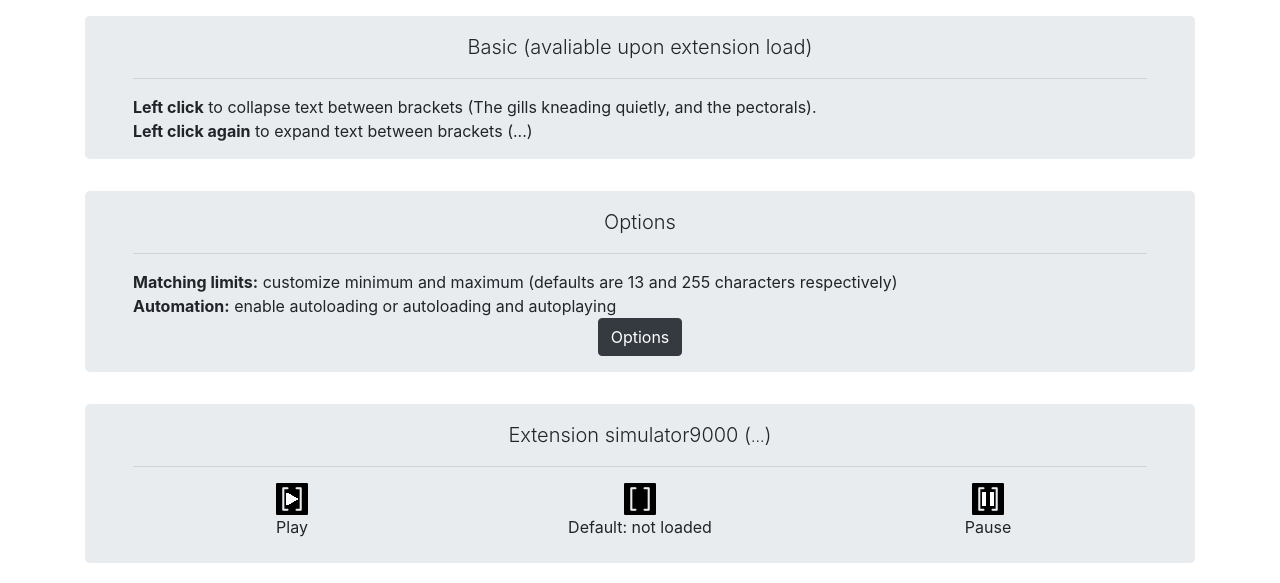
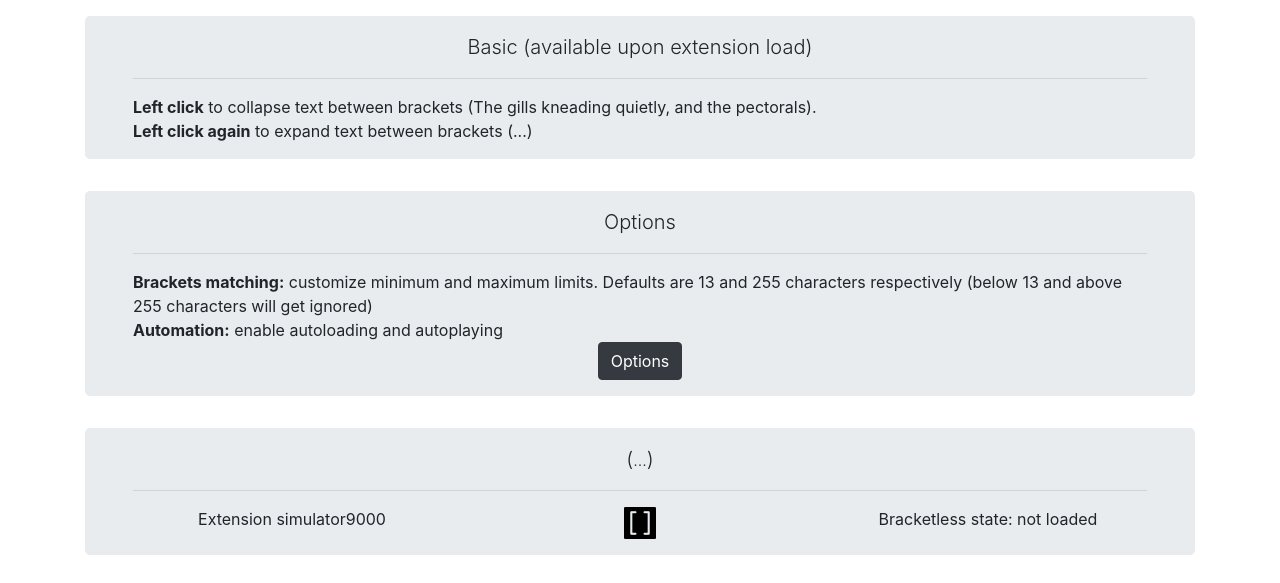
Before and after one commit to mrv1k/bracketless, a browser extension: page core/how/to.html in a window 1280 px wide. Shown: the part 204-787 px from the top of the page. Drawn offline with nearby package versions, Linux system fonts and the light colour scheme.

Commit message:
Update how to layout
Make it less confusing

```diff
--- a/core/how/to.html
+++ b/core/how/to.html
@@ -57,7 +57,7 @@
 
       <div class="jumbotron">
         <div class="lead text-center">Basic
-          <span>(<bracket-less class="uncollapsed" data-bracketless="avaliable upon extension load">avaliable upon extension load</bracket-less>)</span>
+          <span>(<bracket-less class="uncollapsed" data-bracketless="available upon extension load">available upon extension load</bracket-less>)</span>
         </div>
         <hr>
         <div>
@@ -74,43 +74,34 @@
       <div class="jumbotron">
         <div class="text-center lead">Options</div>
         <hr>
-        <div><strong>Matching limits:</strong> customize minimum and maximum
-          (<bracket-less class="uncollapsed" data-bracketless="defaults are 13 and 255 characters respectively">defaults are 13 and 255 characters respectively</bracket-less>)
+        <div><strong>Brackets matching:</strong> customize minimum and maximum limits. Defaults are 13 and 255 characters respectively
+          (<bracket-less class="uncollapsed" data-bracketless="below 13 and above 255 characters will get ignored">below 13 and above 255 characters will get ignored</bracket-less>)
         </div>
-        <div><strong>Automation:</strong> enable autoloading or autoloading and autoplaying</div>
+        <div><strong>Automation:</strong> enable autoloading and autoplaying</div>
         <div class="text-center"><a id="go-to-options" class="btn btn-dark" href="" role="button">Options</a></div>
       </div>
 
 
-      <div class="jumbotron text-center pb-0">
-        <div class="lead">Extension simulator9000
-          <span>(<bracket-less class="collapsed" data-bracketless="Does it fit your expectations?">Does it fit your expectations?</bracket-less>)</span>
-        </div>
+      <div class="jumbotron text-center">
+        <span class="lead">(<bracket-less class="collapsed" data-bracketless="Does it fit your expectations?">Does it fit your expectations?</bracket-less>)</span>
         <hr>
-
         <div class="row">
           <div class="col-lg-4">
-            <a id="playBtn" href="#play"><img src="../icons/play32.png" alt="play button" title="Play action"/></a>
-            <div>Play</div>
+            <div class="">Extension simulator9000</div>
           </div>
-
           <div class="col-lg-4">
             <a id="extensionSimulator9000" href="#simulate"><img id="simulationImg" src="../icons/bracketless32.png" alt="Simulation button" title="Simulate extension"/></a>
             <br>
-            <div><span id="simulatorStatusText">Default: not loaded</span></div>
             <span id="simulatorStatus" class="d-none">notloaded</span>
           </div>
 
           <div class="col-lg-4">
-            <a id="pauseBtn" href="#pause"> <img src="../icons/pause32.png" alt="pause button" title="Pause action"/></a>
-            <div>Pause</div>
+            <div>Bracketless state: <span id="simulatorStatusText">not loaded</span></div>
           </div>
         </div>
-      <br>
       </div>
     </main>
 
-    <hr>
     <footer class="footer text-right">
       <span>&copy; Viktor Khotimchenko 2017
         <a class="text-secondary " href="https://github.com/mrv1k/bracketless">View on GitHub
--- a/core/how/to.js
+++ b/core/how/to.js
@@ -42,19 +42,17 @@ function updateSimulation(text, img, status) {
 function simulateExtension() {
   const state = simStatus.textContent;
   if (state === 'notloaded') {
-    updateSimulation('Launched: loaded', simIcons.play, 'loaded');
+    updateSimulation('loaded', simIcons.play, 'loaded');
     activate(false);
   } else if (state === 'paused' || state === 'loaded') {
-    updateSimulation('Play: collapsed', simIcons.pause, 'playing');
+    updateSimulation('collapsed', simIcons.pause, 'playing');
     activate(true);
   } else if (state === 'playing') {
-    updateSimulation('Pause: expanded', simIcons.play, 'paused');
+    updateSimulation('expanded', simIcons.play, 'paused');
     activate(false);
   }
 }
 
-playBtn.addEventListener('click', activate.bind(null, true));
-pauseBtn.addEventListener('click', activate.bind(null, false));
 extensionSimulator9000.addEventListener('click', simulateExtension);
 
 
```
